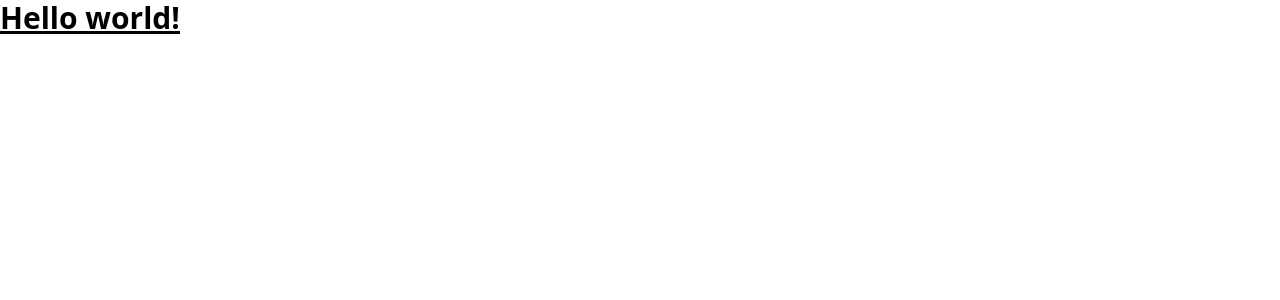
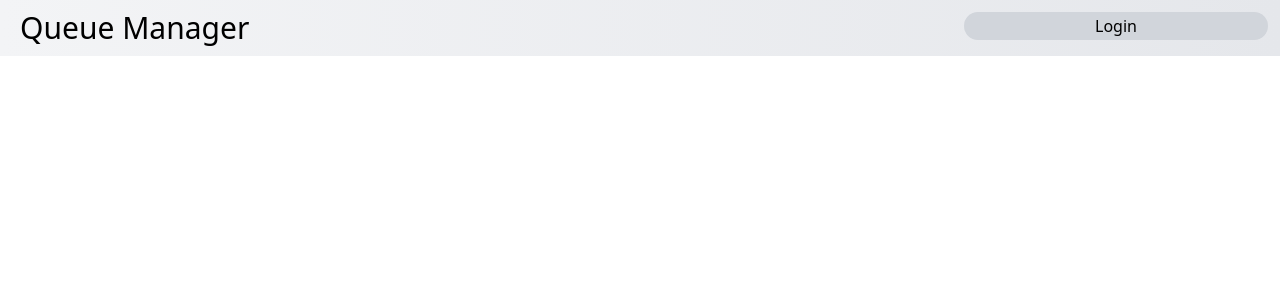
Before and after one commit to Macuco97/queue-manager, a Next.js app: page / in a window 1280 px wide. Shown: the top 300 px of the page. Built offline with nearby package versions, Linux system fonts and the light colour scheme.

Commit message:
Create Header

```diff
--- a/pages/index.js
+++ b/pages/index.js
@@ -1,14 +1,23 @@
 import Head from 'next/head'
 import Image from 'next/image'
 import styles from '../styles/Home.module.css'
-import { AppBar, Toolbar, IconButton, MenuIcon, Typography } from '@mui/material'
+import { useState, useEffect } from 'React'
+
 
 export default function Home() {
   return (
-    <div className="container">
-      <h1 className="text-3xl font-bold underline">
-        Hello world!
-      </h1>
-    </div>
+    <>
+      <div className = "flex flex-row h-14 bg-gradient-to-r from-gray-100 to-gray-200 ">
+        <div className = "text-3xl self-center align-middle basis-9/12 m-5">
+          Queue Manager
+        </div>
+        <button className = "bg-gray-300 hover:bg-gray-400 basis-1/4 h-1/2 m-3 rounded-full">
+            Login
+        </button>
+      </div>
+      <div className="container mx-auto">
+
+      </div>
+    </>
   )
 }
```
